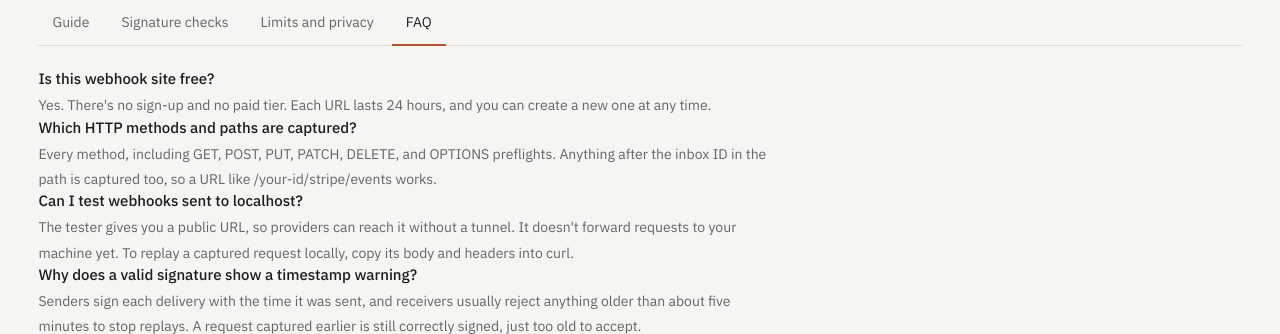
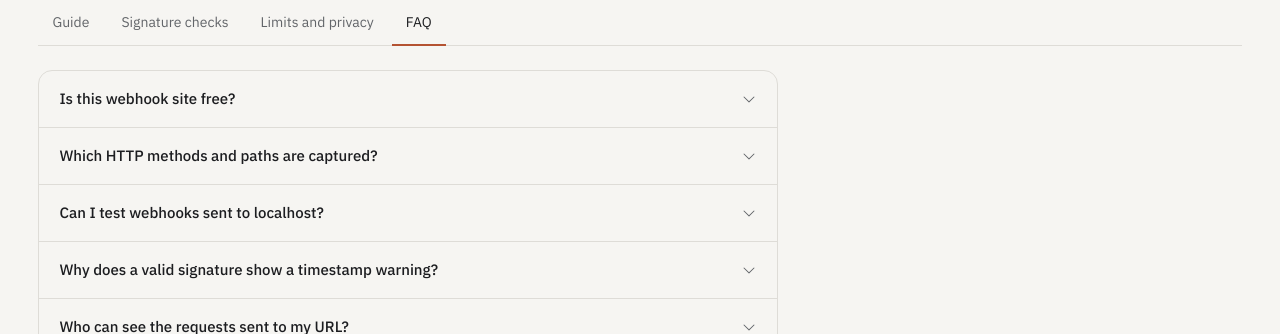
Before and after one commit to Shubbu03/cascadehook, a Next.js app in the folder apps/web/: page /tools/webhook-tester in a window 1280 px wide. Both pictures are taken after a click on the tab "FAQ". Shown: the part 466-800 px from the top of the page. Built offline with nearby package versions, Linux system fonts and the light colour scheme; no server answers.

Commit message:
Show webhook tester FAQ as a collapsible accordion
Each question and answer sat in its own wrapper, so the prose heading
margin never applied and items ran together. Use native details/summary
rows so answers stay in the HTML and work without JavaScript.

```diff
--- a/apps/web/features/tools/webhook-tester/page.tsx
+++ b/apps/web/features/tools/webhook-tester/page.tsx
@@ -1,3 +1,4 @@
+import { CaretDownIcon } from "@phosphor-icons/react/dist/ssr";
 import type { Metadata } from "next";
 import Link from "next/link";
 import { JsonLd } from "@/components/json-ld";
@@ -47,16 +48,7 @@ export function WebhookTesterPage({ content }: { content: WebhookTesterContent }
             {
               id: "faq",
               label: "FAQ",
-              content: (
-                <div className={prose}>
-                  {content.faq.map((item) => (
-                    <div key={item.question}>
-                      <h3>{item.question}</h3>
-                      <p>{item.answer}</p>
-                    </div>
-                  ))}
-                </div>
-              ),
+              content: <FaqList items={content.faq} />,
             },
           ]}
         />
@@ -71,3 +63,22 @@ export function WebhookTesterPage({ content }: { content: WebhookTesterContent }
     </div>
   );
 }
+
+// Native <details> works without JavaScript and keeps closed answers in the HTML for search engines.
+function FaqList({ items }: { items: WebhookTesterContent["faq"] }) {
+  return (
+    <ul className="max-w-185 overflow-hidden rounded-[14px] border border-solid border-border">
+      {items.map((item) => (
+        <li key={item.question} className="border-t border-solid border-border first:border-t-0">
+          <details className="group">
+            <summary className="flex min-h-14 cursor-pointer list-none items-center justify-between gap-4 px-5 py-3.5 transition-colors duration-150 hover:bg-surface-hover focus-visible:-outline-offset-2 motion-reduce:transition-none [&::-webkit-details-marker]:hidden">
+              <h3 className="text-[15px] font-medium leading-normal">{item.question}</h3>
+              <CaretDownIcon size={16} aria-hidden="true" className="shrink-0 text-muted motion-safe:transition-transform motion-safe:duration-150 group-open:rotate-180" />
+            </summary>
+            <p className="px-5 pb-4.5 pt-0.5 text-muted text-[14px] leading-[1.75]">{item.answer}</p>
+          </details>
+        </li>
+      ))}
+    </ul>
+  );
+}
```
